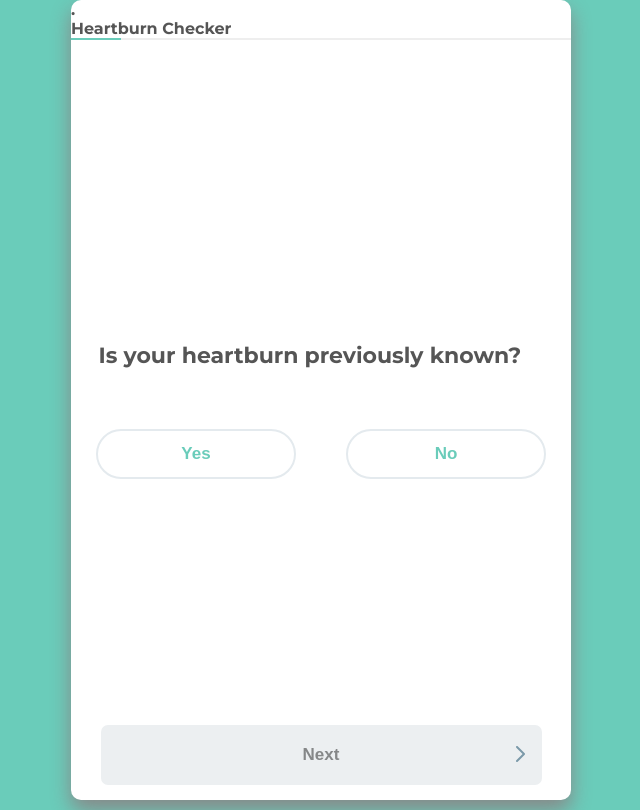
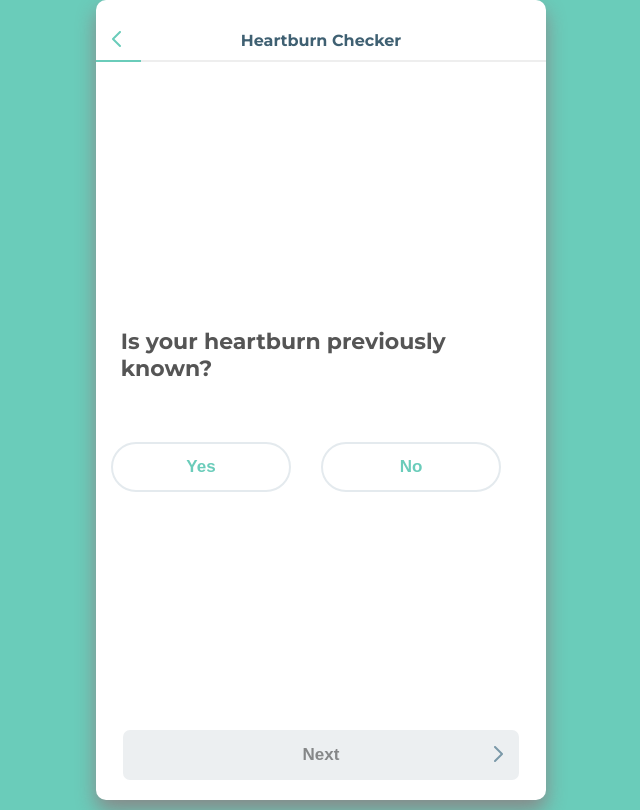
Before and after one commit to xopo/heartburn-checker, a React (Create React App) app: page / in a window 1280 px wide. Shown: the whole page, without its empty margins (319-959 px from the left). Built offline with nearby package versions, Linux system fonts and the light colour scheme.

Commit message:
- add utils to find the first question (we got an object which does not guaranty the order of the keys) - update content component to acomodate the outcome content - update action component to change button style for outcome part - add logic to go back in history - add logic to reset app

```diff
--- a/src/App.scss
+++ b/src/App.scss
@@ -1,5 +1,5 @@
 .checker {
-    width: 500px;
+    width: 450px;
     background-color: white;
     height: 800px;
     align-self: auto;
@@ -8,7 +8,7 @@
     font-size: 16px;
     font-family: 'Montserrat';
     font-weight: 700;
-    color: #555;
+    color: #3f6072;
     .card-header, .card-action {
       height: 100px;
     }
@@ -48,7 +48,19 @@
           }
         }
       }
-
+      .outcome {
+        margin: 0 30px;
+        font-weight: 400;
+        button {
+          background-color: var(--theme-background);
+          color: white;
+          width: 100%;
+          border-radius: 8px;
+          border: none;
+          margin-top: 1em;
+          position: relative;
+        }
+      }
     }
     .card-action {
       display: flex;
@@ -58,7 +70,7 @@
         width: 90%;
         background: var(--theme-background);
         border-radius: 7px;
-        min-height: 60px;
+        min-height: 50px;
         border: none;
         margin: 0 auto;
         position: relative;
@@ -67,8 +79,50 @@
           background: var(--disabled-button);
           color: var(--disabled-font-color);
         }
+        &.restart {
+          background: transparent;
+          color: var(--theme-background);
+          font-weight: 200;
+          text-decoration: underline;
+          &::after {
+            content: none;
+          }
+        }
       }
     }
+}
+
+.row {
+  position: relative;
+  .header-action {
+    position: absolute;
+    width: 20px;
+    height: 20px;
+    bottom: 0;
+    &:before {
+      content: url('./ic-arrow-left-green.svg');
+      width: 41px;
+      height: 32px;
+      position: absolute;
+      background: white;
+      display: flex;
+      align-items: center;
+      justify-content: center;
+      transform: translateY(-13px);
+      font-size: 38px;
+    }
+  }
+
+  .header-title {
+    width: 100%;
+    text-align: center;
+    height: 50px;
+    display: flex;
+    align-items: flex-end;
+    justify-content: center;
+    margin-bottom: 10px;
+    font-size: 1em;
+  }
 }
 
 .selected::after {
@@ -85,7 +139,7 @@
     justify-content: center;
 }
 
-.checker .card-action button {
+.checker .card-action button, .book-meeting {
     &::after {
       content: url('./ic-arrow-right-white.svg');
       width: 12px;
--- a/src/App.tsx
+++ b/src/App.tsx
@@ -1,9 +1,10 @@
-import { useState, useEffect } from 'react';
+import { useState, useEffect, useCallback } from 'react';
 import CardAction from './components/CardAction';
 import CardContainer from './components/CardContainer';
 import CardHeader from './components/CardHeader';
 import mock from './mock';
 import './App.scss';
+import { getInitialEntry, getOutcome } from './helpers';
 
 const appTitle = "Heartburn Checker";
 
@@ -13,7 +14,12 @@ export type Answer = {
   score: number;
 }
 
-type NextAction = {
+export type NextOutcome = {
+  outcome: string;
+  max_score?: number;
+}
+
+export type NextAction = {
   answered: string;
   next_question: string;
 }
@@ -22,25 +28,33 @@ export type Question = {
   id: string;
   question_text: string;
   answers: Array<Answer>;
-  next: Array<NextAction>;
+  next: Array<NextAction | NextOutcome>;
 }
 
 export type HistoryEntry = {
   id: string;
   answer: string;
-  score: number
+  score: number;
 }
 
 export type TrackerEntry = {
   id: string;
-  cls?: 'history' | 'future';
+  cls: 'history' | 'future';
+}
+
+export type Outcome = {
+  id: string;
+  text: string;
+  show_booking_button: boolean;
 }
 
 function App() {
+  const initialQuestion = getInitialEntry(mock.questions as Array<Question>);//'heartburn_blood_stool';//'is_heartburn_known'
+
   const [questions, setQuestions] = useState([] as Array<Question>);
-  const [actualQuestion, setActualQuestion] = useState({} as Question);
+  const [actualContent, setActualContent] = useState({} as Question | Outcome);
   const [initialQuestionId, setInitialQuestionId] = useState('');
-  const [actualQuestionId, setActualQuestionId] = useState('');
+  const [actualContentId, setActualContentId] = useState('');
   const [qHistory, setQHistory] = useState([] as Array<HistoryEntry>);
   const [tracker, setTracker] = useState([] as Array<TrackerEntry>);
 
@@ -48,10 +62,10 @@ function App() {
     return `${id} - future`;
   }
 
-  useEffect(() => {
-    const initialQuestion = 'is_heartburn_known'
-    setQuestions(mock.questions as Array<Question>);
+  const initialSetup = useCallback(() => {
+    setQHistory([]);
     setInitialQuestionId(initialQuestion);
+    setActualContentId(initialQuestion);
     const trackerList = [];
     trackerList[0] = {id: initialQuestion, cls: 'history'};
     for (let i = 0; i <= mock.questions.length - 2; i ++ ) {
@@ -61,22 +75,31 @@ function App() {
   }, []);
 
   useEffect(() => {
-    const questionId = actualQuestionId || initialQuestionId;
-    console.log({questionId, actualQuestionId, initialQuestionId});
+    setQuestions(mock.questions as Array<Question>);
+    initialSetup();
+  }, [initialSetup]);
+
+  useEffect(() => {
+    console.log({actualContentId, initialQuestionId})
+    const questionId = actualContentId || initialQuestionId;
     const questionSet = questions.find(question => question.id === questionId);
-    questionSet && setActualQuestion(questionSet);
-  }, [actualQuestionId, initialQuestionId, questions]);
+    questionSet && setActualContent(questionSet);
+  }, [actualContentId, initialQuestionId, questions]);
 
 
   function handleAddToHIstory(newEntry: HistoryEntry) {
     setQHistory(prev => [...prev, newEntry]);
   }
 
-  function handleGoToNextQuestion() {
+  function handleContentAction() {
+    if ('show_booking_button' in actualContent) {  // should reset
+      initialSetup();
+      return;
+    }
     const lastAnswer = qHistory[qHistory.length - 1];
-    const nextDirection = actualQuestion.next.length === 1 ? actualQuestion.next[0] : actualQuestion.next.find(n => n.answered === lastAnswer.answer);
-    if (nextDirection) {
-      setActualQuestionId(nextDirection.next_question);
+    const nextDirection = actualContent.next.length === 1 ? actualContent.next[0] : actualContent.next.find(n => 'answered' in n && n.answered === lastAnswer.answer);
+    if (nextDirection && 'next_question' in nextDirection) {
+      setActualContentId(nextDirection.next_question);
       const firstEmptyId = tracker.findIndex(entry => entry.cls === 'future');
       const newTracker = tracker.map((entry, id) => {
         if (entry.id === getTrackerId(firstEmptyId - 1) && entry.cls !== 'history') {
@@ -84,22 +107,46 @@ function App() {
         }
         return entry;
       })
-      //  tracker.splice(firstEmptyId, 1, );
       setTracker(newTracker as Array<TrackerEntry>);
+    } else {
+      const score = qHistory.reduce((acc, q) => acc + q.score, 0);
+      let outcomeEntry = getOutcome(score, actualContent, mock.outcomes);
+
+      if (outcomeEntry) {
+        setActualContent(outcomeEntry);
+      }
     }
   }
 
-  const nextQuestionIsAvailable = qHistory.some(entry => entry.id === actualQuestion.id);
-  console.log({qHistory})
+  const nextQuestionIsAvailable = qHistory.some(entry => entry.id === actualContent.id);
+
+  function handleBack() {
+    if (qHistory.length < 1) {
+      return false; // startpoint
+    }
+    const previousQuestion = qHistory[qHistory.length - 1];
+    const newHistory = qHistory.filter(q => q.id !== previousQuestion.id)
+    setQHistory(newHistory);
+    const curQuestion = questions.find(q => q.id === previousQuestion.id);
+    if (curQuestion) {
+      setActualContent(curQuestion);
+    }
+
+  }
+
   return (
     <div className="checker" data-testid='component-app'>
-      <CardHeader title={appTitle} tracker={tracker}/>
+      <CardHeader title={appTitle} tracker={tracker} handleBack={handleBack}/>
       <CardContainer {...
         {
-          ...actualQuestion,
+          ...actualContent,
           setHistory: handleAddToHIstory
         }}/>
-      <CardAction isDisabled={!nextQuestionIsAvailable} clickHandle={handleGoToNextQuestion}/>
+      <CardAction
+        isDisabled={!nextQuestionIsAvailable}
+        clickHandle={handleContentAction}
+        restart={ 'show_booking_button' in actualContent }
+      />
     </div>
   );
 }
--- a/src/components/CardAction.tsx
+++ b/src/components/CardAction.tsx
@@ -1,15 +1,22 @@
 type CardActionProps = {
     isDisabled: boolean;
     clickHandle: () => void;
+    restart: boolean;
 }
 
-export default function CardAction({isDisabled, clickHandle}: CardActionProps) {
+export default function CardAction({isDisabled, clickHandle, restart}: CardActionProps) {
     return(
         <div className="card-action">
-            <button
-                disabled={isDisabled}
-                onClick={clickHandle}
-            >Next</button>
+            {
+                restart ?
+                <button className='restart'
+                    onClick={clickHandle}
+                >Back to the start screen</button>:
+                <button
+                    disabled={isDisabled}
+                    onClick={clickHandle}
+                >Next</button>
+            }
         </div>
     );
 }
--- a/src/components/CardHeader.tsx
+++ b/src/components/CardHeader.tsx
@@ -1,11 +1,12 @@
 import { TrackerEntry } from "../App";
 
 type HeaderProps = {
-    title: string,
-    tracker: Array<TrackerEntry>
+    title: string;
+    tracker: Array<TrackerEntry>;
+    handleBack: () => void;
 }
 
-export default function CardHeader({title, tracker}:HeaderProps) {
+export default function CardHeader({title, tracker, handleBack}:HeaderProps) {
     return(
         <div
             className="card-header"
@@ -15,6 +16,7 @@ export default function CardHeader({title, tracker}:HeaderProps) {
                 <div
                     className='header-action'
                     data-testid='cch-action'
+                    onClick={handleBack}
                 >.</div>
                 <div
                     className='header-title'
@@ -22,7 +24,7 @@ export default function CardHeader({title, tracker}:HeaderProps) {
                 >{title}</div>
             </div>
             <ul>
-                {tracker.map(({id, cls}) => <li key={id} className={cls || ''}  />)}
+                {tracker.map(({id, cls}) => <li key={id} className={cls}  />)}
             </ul>
         </div>
     );
--- /dev/null
+++ b/src/helpers.ts
@@ -0,0 +1,29 @@
+import { NextOutcome, Outcome, Question } from "./App";
+
+export function getOutcome(score: number, outcomeOptions: Question | Outcome, outcomes: Array<Outcome>) {
+    let outcomeObj = {} as  NextOutcome;
+    if (score < 6) {
+        outcomeObj = (outcomeOptions as Question).next.find(n => 'max_score' in n && n.max_score === 5) as NextOutcome;
+    } else if (score < 50) {
+        outcomeObj = (outcomeOptions as Question).next.find(n => 'max_score' in n && n.max_score === 49) as NextOutcome;
+    } else {
+        outcomeObj = (outcomeOptions as Question).next.find(n => !('max_score' in n)) as NextOutcome;
+    }
+    return outcomes.find(out => out.id === outcomeObj.outcome);
+}
+
+export function getInitialEntry(entries: Array<Question>) {
+    const keysIsCalled = {} as {[key: string]: number};
+    if (entries.length) {
+        for(const entry of entries) {
+            // it is already in keyIsCalled or  is the last question;
+            keysIsCalled[entry.id] = entry.id in keysIsCalled || 'outcome' in entry.next[0]  ? 1 : 0;
+            for(const nextEntry of entry.next) {
+                if ('next_question' in nextEntry) {
+                    keysIsCalled[nextEntry.next_question] = 1;
+                }
+            }
+        }
+    }
+    return Object.keys(keysIsCalled).find(key => keysIsCalled[key] === 0) || '';
+}
--- a/src/mock.ts
+++ b/src/mock.ts
@@ -1,4 +1,4 @@
-export default {
+const apiResult = {
 	"questions": [
 		{
 			"id": "is_heartburn_known",
@@ -132,3 +132,6 @@ export default {
 		}
 	]
 }
+
+
+export default apiResult;
```
Also changed, not shown: src/components/CardContainer.tsx (+19 -8 lines), 1 other file (tests, documents, lock files or other folders).
